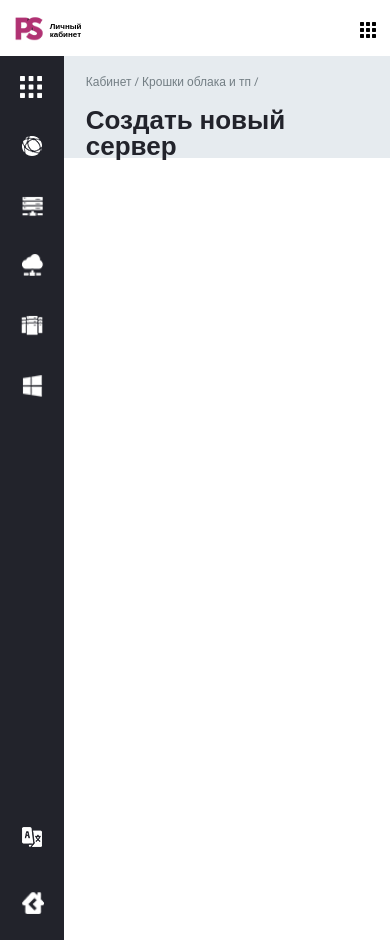
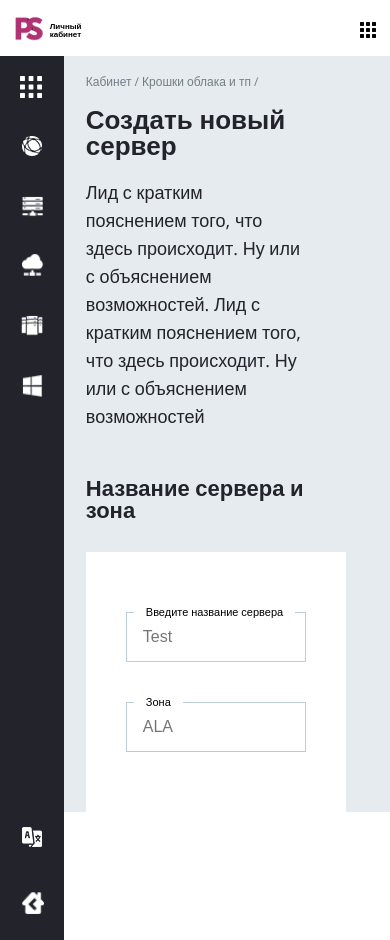
Before and after one commit to artifex-master/ps-test, a plain HTML site: page index.html in a window 390 px wide. Drawn offline with nearby package versions, Linux system fonts and the light colour scheme.

Commit message:
form fully completed.

```diff
--- a/assets/css/reset.css
+++ b/assets/css/reset.css
@@ -21,6 +21,9 @@ time, mark, audio, video {
 	border: 0;
 	font-family: 'Open Sans', sans-serif;
 }
+
+input { outline: none };
+
 /* HTML5 display-role reset for older browsers */
 article, aside, details, figcaption, figure,
 footer, header, hgroup, menu, nav, section {
--- a/assets/css/style.css
+++ b/assets/css/style.css
@@ -8,6 +8,7 @@
   --bg-main: #e6ebef;
   --blue: #20a8d8;
   --orange: #ff8d07;
+  --form-input: #bdcdd6;
 }
 
 /***********************************************************************
@@ -140,7 +141,7 @@
   gap: 42px;
 }
 
-
+/********** Central Block ************/
 .main .main-wrapper {
   width: 80%;
   margin: 0 auto;
@@ -157,15 +158,77 @@
   font-weight: 700;
   font-size: 38px;
   color: var(--black);
+
+  margin-bottom: 20px;
 }
 
+.main__short-desc {
+  font-weight: 400;
+  font-size: 22px;
+  line-height: 28px;
+  color: var(--black);
 
+  margin-bottom: 46px;
+}
+
+.main__server-name-span {
+  font-weight: 700;
+  font-size: 31px;
+  color: var(--black);
+
+  margin-bottom: 32px;
+}
+
+/********** Форма для ввода данных ************/
+.main__form {
+  background: var(--white);
+  padding: 60px 40px;
+  display: flex;
+  flex-wrap: wrap;
+  gap: 80px;
+}
+
+.main__form-server-name, .main__form-zone {
+  flex: 0 0 47%;
+  position: relative;
+}
+
+.form-input {
+  width: 100%;
+  height: 60px;
+  border: 1px solid var(--form-input);
+  font-size: 26px;
+  padding: 0 25px;
+
+}
+
+.form-label {
+  position: absolute;
+  background: var(--white);
+  top: -10px;
+  left: 15px;
+  padding: 0 12px;
+  font-size: 17px;
+  font-weight: 400;
+}
 
 
 
 /***********************************************************************
   # Адаптив
 ************************************************************************/
+@media only screen and (max-width: 1767px) {
+  .main__form-server-name, .main__form-zone {
+    flex: 0 0 45%;
+  }
+}
+
+@media only screen and (max-width: 1440px) {
+  .main__form {
+    gap: 40px;
+  }
+}
+
 @media only screen and (max-width: 1280px) {
   .header {
     padding: 15px 10px;
@@ -235,6 +298,15 @@
     color: var(--black);
   }
 
+  .main__short-desc {
+    font-size: 19px;
+  }
+
+  .main__server-name-span {
+    font-size: 24px;
+  }
+
+
 
 }
 
@@ -244,7 +316,23 @@
     margin: 0 auto;
   }
 
+  .main__form-server-name, .main__form-zone {
+    flex: 0 0 100%;
+  }
+
 }
+
+@media only screen and (max-width: 768px) {
+  .form-input {
+    font-size: 22px;
+  }
+
+  .form-label {
+    font-size: 15px;
+  }
+
+}
+
 
 @media only screen and (max-width: 600px) {
   .header__acc-wrapper {
@@ -270,6 +358,41 @@
     color: var(--black);
   }
 
+  .main__short-desc {
+    font-size: 18px;
+  }
+
+  .main__server-name-span {
+    font-size: 22px;
+  }
+
+  .form-input {
+    font-size: 20px;
+  }
+
+  .form-label {
+    font-size: 11px;
+    top: -6px;
+    left: 8px;
+  }
+
+}
+
+@media only screen and (max-width: 468px) {
+  .main__inner {
+    position: relative;
+  }
+
+  .main__form {
+    position: relative;
+    width: 180px;
+  }
+
+  .form-input {
+    height: 50px;
+    font-size: 16px;
+    padding: 0 16px;
+  }
 }
 
 @media only screen and (max-width: 341px) {
@@ -279,4 +402,19 @@
     color: var(--black);
   }
 
+  .main__short-desc {
+    font-size: 16px;
+  }
+
+  .main__form {
+    position: relative;
+    width: 140px;
+  }
+
+  .form-input {
+    height: 80px;
+    font-size: 16px;
+    padding: 0 16px;
+  }
+
 }
--- a/index.html
+++ b/index.html
@@ -175,6 +175,32 @@
             <span>Создать новый сервер</span>
           </div>
 
+          <!-- Краткое описание -->
+          <div class="main__short-desc">
+            <span>Лид с кратким пояснением того, что здесь происходит. Ну или с объяснением возможностей. Лид с кратким пояснением того, что здесь происходит. Ну или с объяснением возможностей</span>
+          </div>
+
+          <!-- Навзание сервера и зона -->
+          <div class="main__server-name-span">
+            <span>Название сервера и зона</span>
+          </div>
+
+          <!-- Форма для ввода данных -->
+          <form action="" class="main__form">
+            <!-- Введите название сервера -->
+            <div class="main__form-server-name">
+              <input type="text" name="server-name" id="server" class="form-input" placeholder="Test" />
+              <label for="server" class="form-label">Введите название сервера</label>
+            </div>
+
+            <!-- Зона -->
+            <div class="main__form-zone">
+              <input type="text" name="server-zone" id="zone" class="form-input" placeholder="ALA" />
+              <label for="zone" class="form-label">Зона</label>
+            </div>
+
+          </form>
+
         </div>
       </div>
     </section>
```
